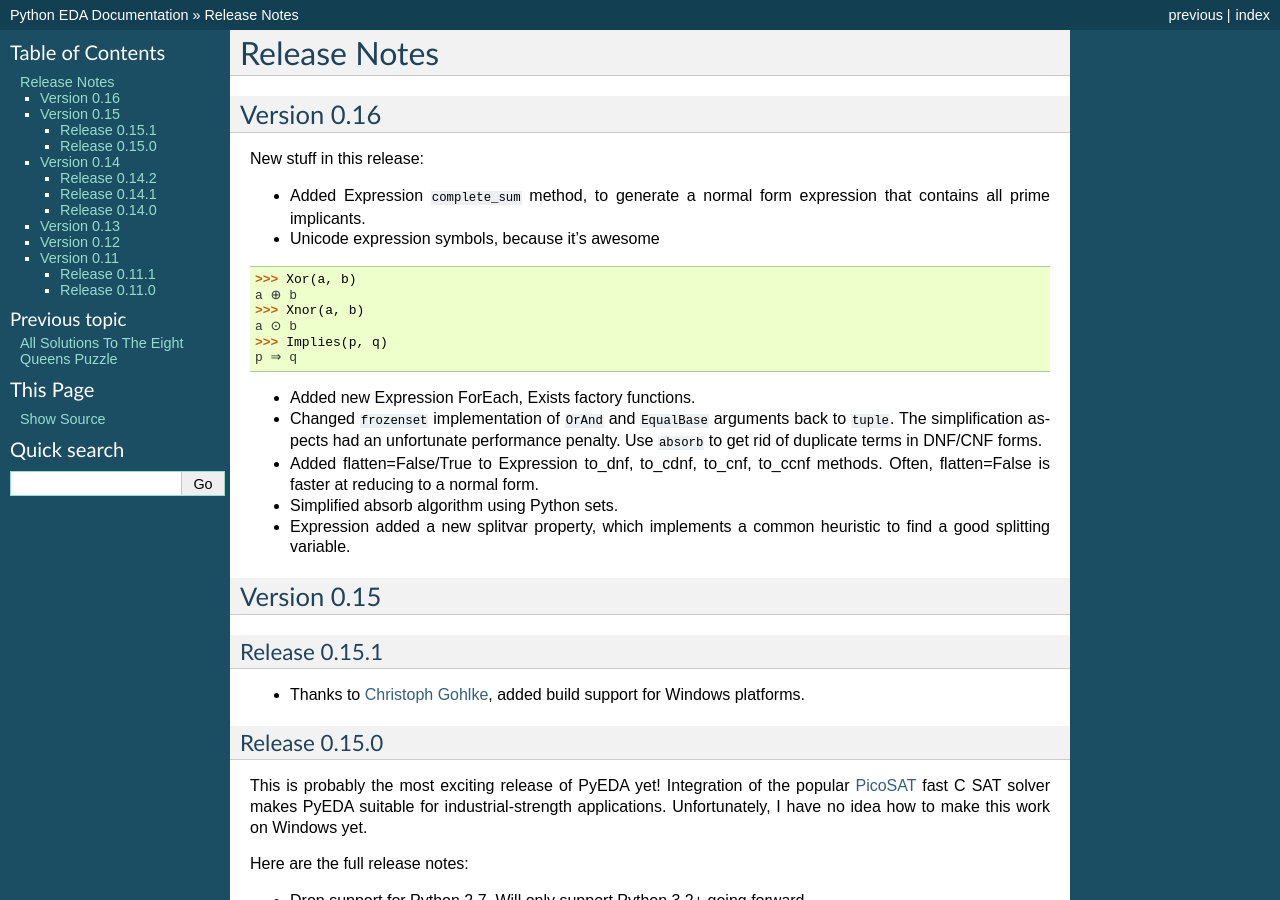
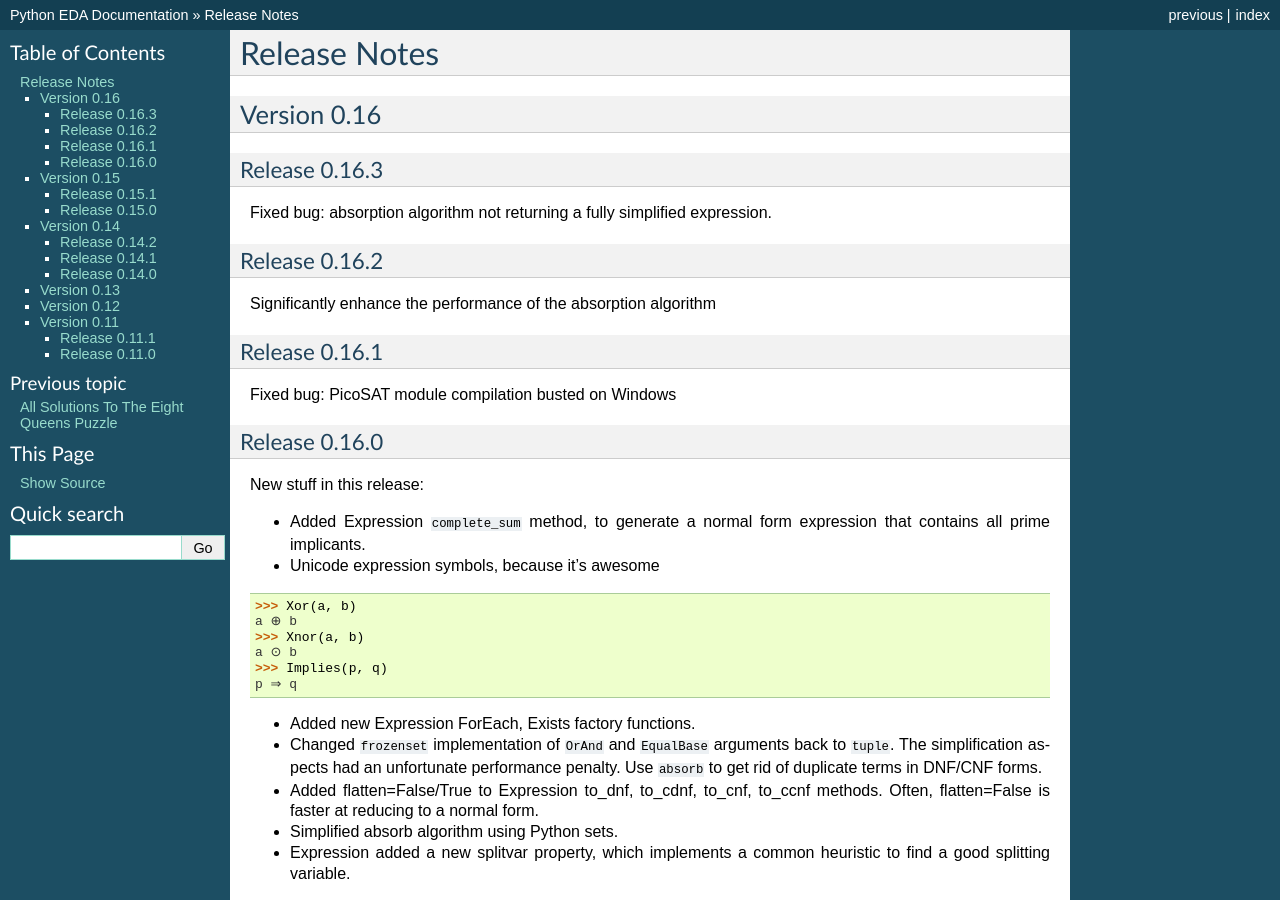
Before and after one commit to cjdrake/pyeda, a Sphinx documentation site: the page built from doc/source/relnotes.rst, in a window 1280 px wide and 900 px high. Built offline with Sphinx 7.4.7, drawn with Linux system fonts in a browser that asks for light colours.

Commit message:
Add release notes for 0.16.1-3

```diff
--- a/doc/source/relnotes.rst
+++ b/doc/source/relnotes.rst
@@ -6,6 +6,24 @@
 
 Version 0.16
 ============
+
+Release 0.16.3
+--------------
+
+Fixed bug: absorption algorithm not returning a fully simplified expression.
+
+Release 0.16.2
+--------------
+
+Significantly enhance the performance of the absorption algorithm
+
+Release 0.16.1
+--------------
+
+Fixed bug: PicoSAT module compilation busted on Windows
+
+Release 0.16.0
+--------------
 
 New stuff in this release:
 
```
